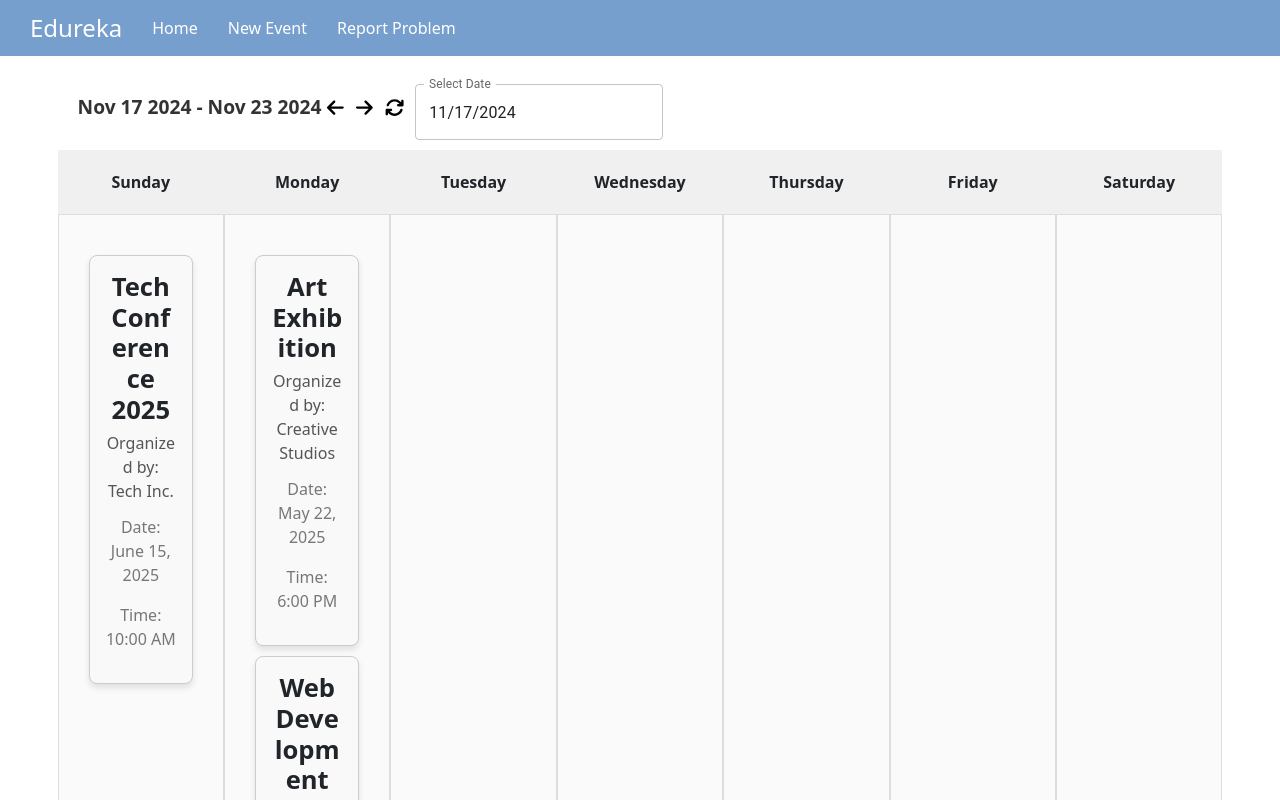
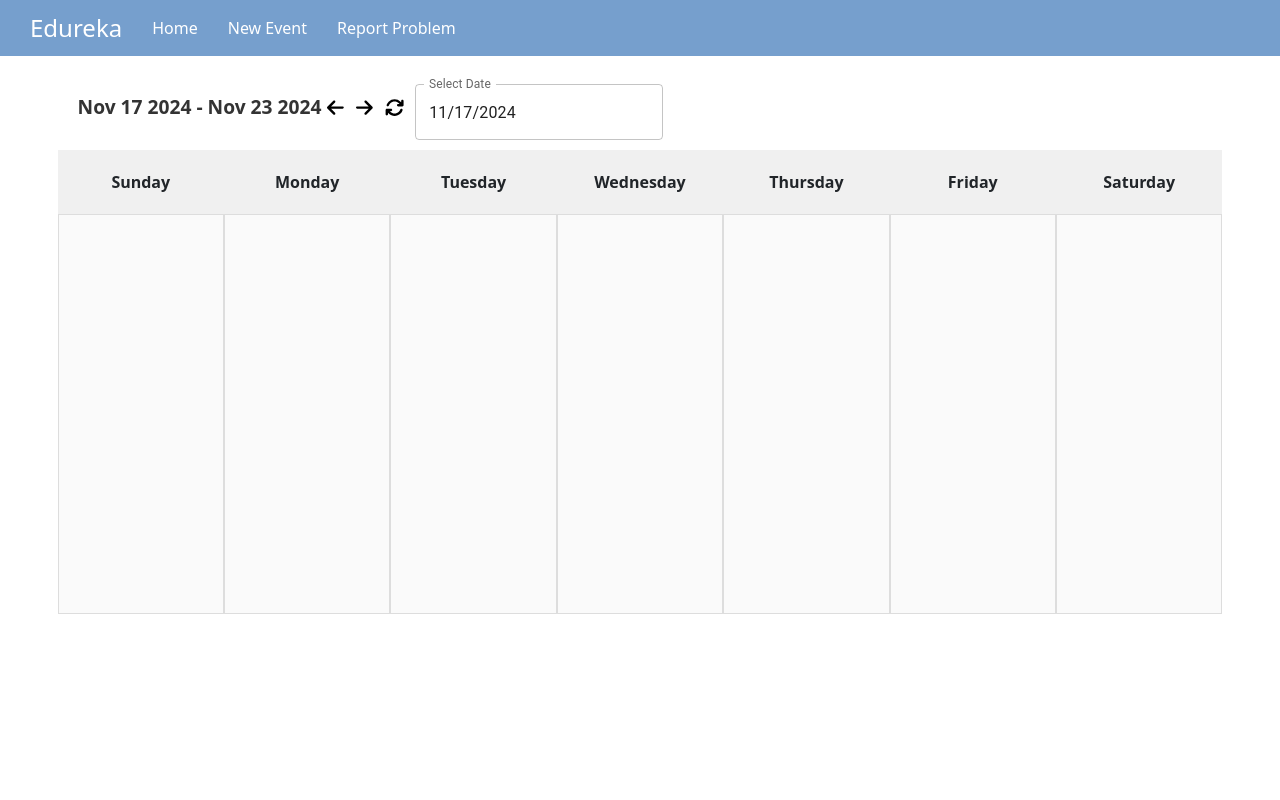
Before and after one commit to EdurekaRPI/front-end, a Next.js app: page /pages/home in a window 1280 px wide. Shown: the top 800 px of the page. Built offline with nearby package versions, Linux system fonts and the light colour scheme.

Commit message:
Dynamically rendering events
Dynamically rendering events by filtering stored events by the current week, then mapping them to the calendar events

```diff
--- a/src/app/components/event.tsx
+++ b/src/app/components/event.tsx
@@ -4,11 +4,13 @@ import styles from "../styles/event.module.css";
 interface EventProps {
   name: string;
   organizer: string;
-  date: string;
+  month: string;
+  day: string;
+  year: string;
   time: string;
 }
 
-const Event: React.FC<EventProps> = ({ name, organizer, date, time }) => {
+const Event: React.FC<EventProps> = ({ name, organizer, month, day, year, time }) => {
   return (
     <div className={styles.eventContainer}>
       <div className={styles.eventHeader}>
@@ -16,7 +18,7 @@ const Event: React.FC<EventProps> = ({ name, organizer, date, time }) => {
         <p className={styles.eventOrganizer}>Organized by: {organizer}</p>
       </div>
       <div className={styles.eventDetails}>
-        <p className={styles.eventDate}>Date: {date}</p>
+        <p className={styles.eventDate}>Date: {month + ", " + day + " " + year}</p>
         <p className={styles.eventTime}>Time: {time}</p>
       </div>
     </div>
--- a/src/app/pages/home/page.tsx
+++ b/src/app/pages/home/page.tsx
@@ -13,6 +13,7 @@ import { AdapterDayjs } from "@mui/x-date-pickers/AdapterDayjs";
 import { LocalizationProvider } from "@mui/x-date-pickers/LocalizationProvider";
 import { DatePicker } from "@mui/x-date-pickers/DatePicker";
 import dayjs, { Dayjs } from "dayjs"; // Import dayjs and Dayjs type
+import isBetween from "dayjs/plugin/isBetween";
 
 
 // Helper function to get the start of the week (Sunday) from a given date
@@ -64,7 +65,9 @@ export default function Home() {
       {
         name: "Tech Conference 2025",
         organizer: "Tech Inc.",
-        date: "June 15, 2025",
+        month: "June",
+        day: "15",
+        year: "2025",
         time: "10:00 AM",
       },
     ],
@@ -72,13 +75,17 @@ export default function Home() {
       {
         name: "Art Exhibition",
         organizer: "Creative Studios",
-        date: "May 22, 2025",
+        month: "May",
+        day: "22",
+        year: "2025",
         time: "6:00 PM",
       },
       {
         name: "Web Development Workshop",
         organizer: "DevHub",
-        date: "May 22, 2025",
+        month: "May",
+        day: "22",
+        year: "2025",
         time: "2:00 PM",
       },
     ],
@@ -102,6 +109,12 @@ export default function Home() {
   const setToday = () => {
     setCurrentDate(dayjs()); // Set to today's date as a Dayjs object
   };
+
+  const isEventInSelectedWeek = (month: string, day: string, year: string) => {
+    const eventDay = dayjs(`${year}-${month}-` + (`0${day}`.slice(-2))); // Format the date for dayjs
+    return eventDay.isBetween(startOfCurrentWeek, endOfCurrentWeek, null, "[]"); // Check if the event is within the range
+  };
+
 
   return (
     <>
@@ -147,12 +160,16 @@ export default function Home() {
           <div className={styles.body}>
             {daysOfWeek.map((day, idx) => (
               <div key={idx} className={styles.cell}>
-                {events[day].map((event, eventIdx) => (
+                {events[day]
+                  .filter((event) => isEventInSelectedWeek(event.month, event.day, event.year)) // Filter events that are in the selected week
+                  .map((event, eventIdx) => (
                     <Event
                       key={eventIdx}
                       name={event.name}
                       organizer={event.organizer}
-                    date={event.date}
+                      month={event.month}
+                      day={event.day}
+                      year={event.year}
                       time={event.time}
                     />
                   ))}
```
Lines whose indentation alone changed are shown as unchanged.
